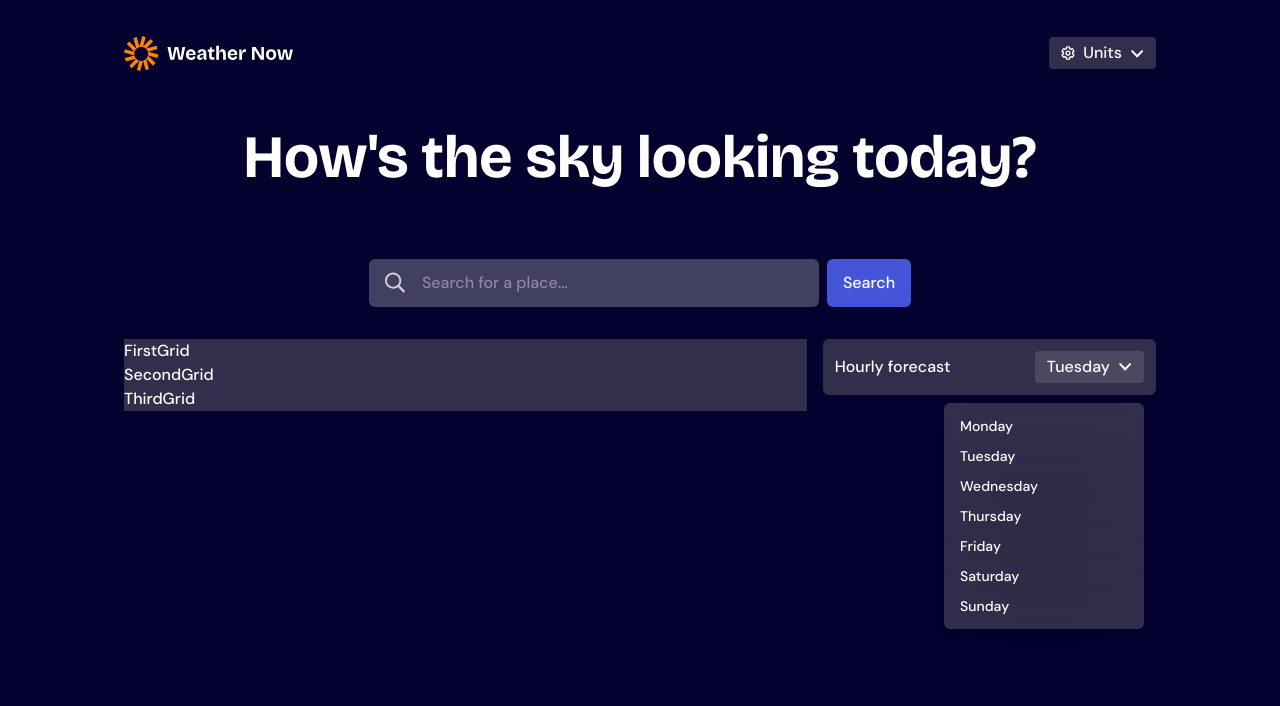
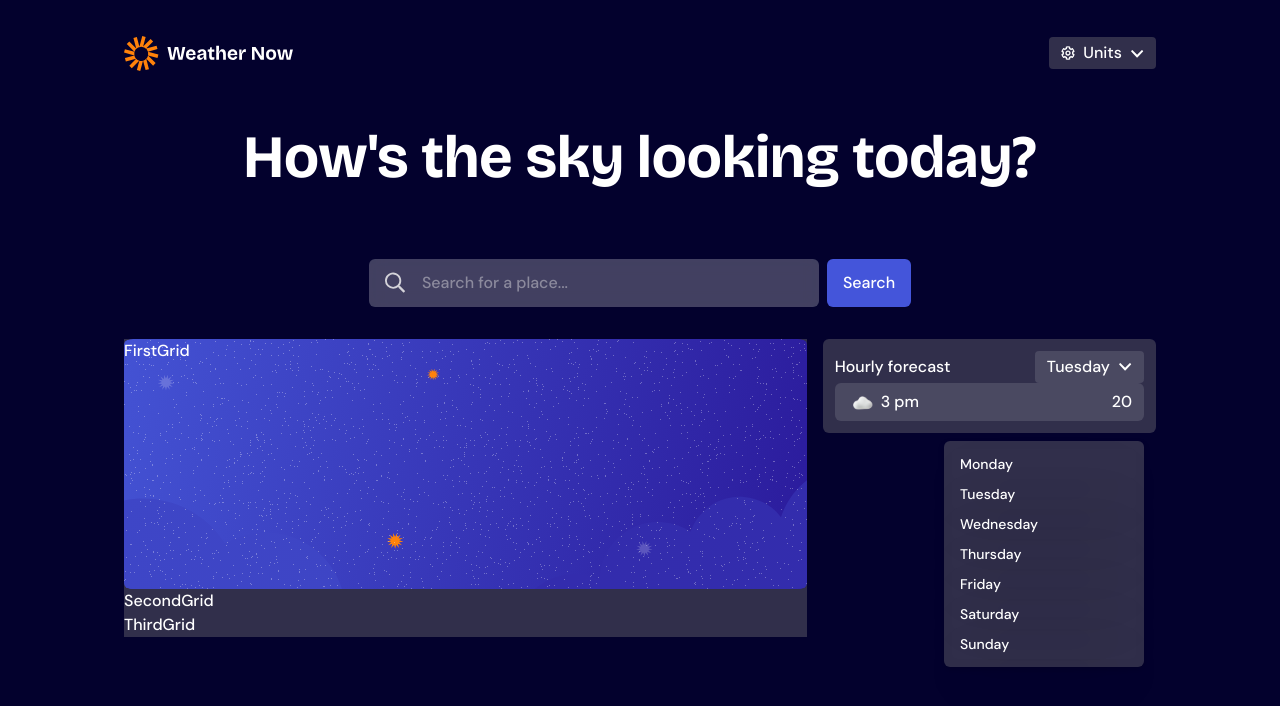
Before and after one commit to Bensaxxy/Weather-app, a Next.js app: page / in a window 1280 px wide. Shown: the top 706 px of the page. Built offline with nearby package versions, Linux system fonts and the light colour scheme.

Commit message:
still working on the FourthGrid which is the Weekdays component and i added the weather bg to the component which is the FirstGrid

```diff
--- a/app/weatherContainer/FirstGrid.tsx
+++ b/app/weatherContainer/FirstGrid.tsx
@@ -1,7 +1,13 @@
 import React from "react";
 
 const FirstGrid = () => {
-  return <div className=" bg">FirstGrid</div>;
+  return (
+    <div className=" overflow-hidden rounded-md">
+      <div className="h-[250px] bg-[url('/images/bg-today-small.svg')] bg-cover bg-center  md:bg-[url('/images/bg-today-large.svg')]">
+        FirstGrid
+      </div>
+    </div>
+  );
 };
 
 export default FirstGrid;
--- a/app/weatherContainer/FourthGrid.tsx
+++ b/app/weatherContainer/FourthGrid.tsx
@@ -18,6 +18,20 @@ const FourthGrid = () => {
             />
           </div>
         </div>
+        <div>
+          <div className=" bg-neutral-300/20 rounded-md px-3 py-1 flex justify-between items-center">
+            <span className=" flex items-center gap-1">
+              <Image
+                src="/images/icon-overcast.webp"
+                width={30}
+                height={30}
+                alt="overcast"
+              />
+              3 pm
+            </span>
+            20
+          </div>
+        </div>
       </div>
       <div className="absolute right-3">
         <WeeksDayModal />
```
